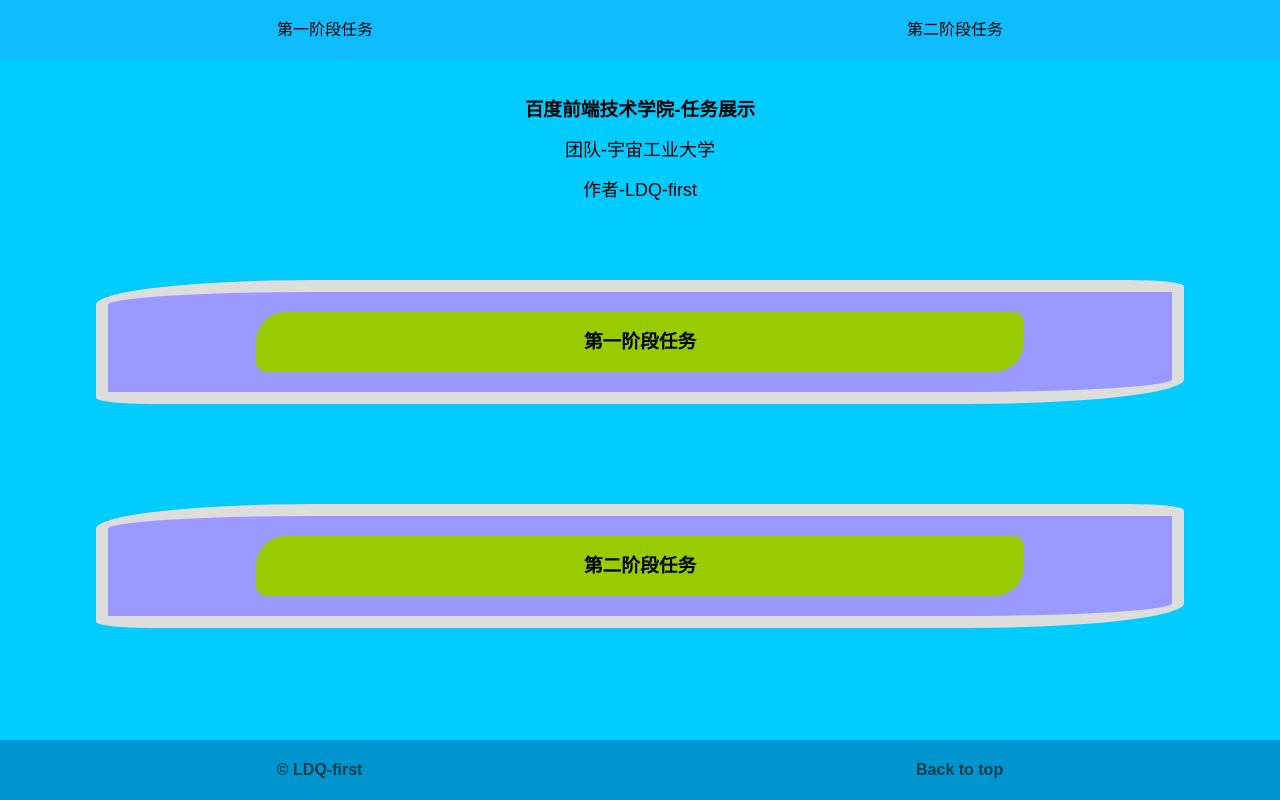
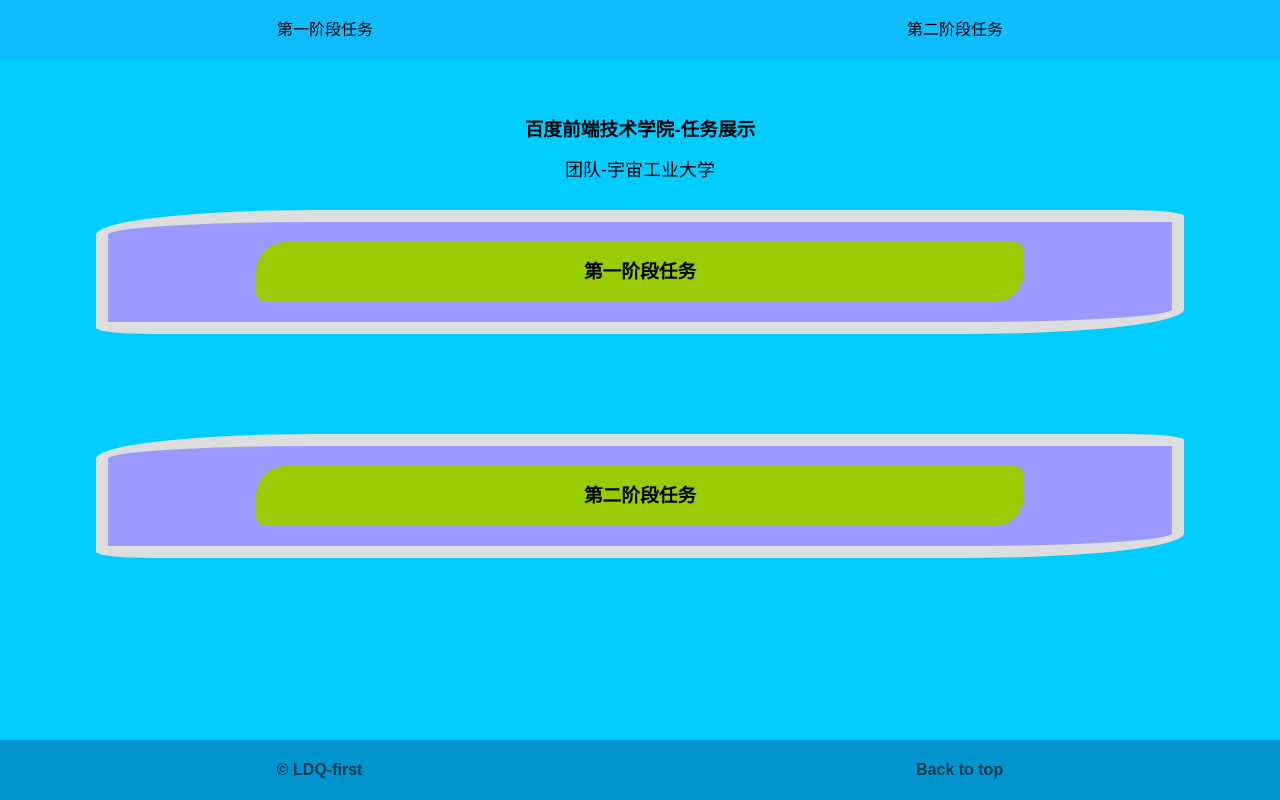
Before and after one commit to LDQ-first/IFE-Task, a plain HTML site: page index.html in a window 1280 px wide. Drawn offline with Linux system fonts and the light colour scheme.

Commit message:
小修改

```diff
--- a/css/style.css
+++ b/css/style.css
@@ -82,7 +82,7 @@ header nav li a:hover{
 
 .container{
 	width:100%;
-	padding-top: 0.3rem;
+	padding-top: 0.5rem;
 }
 
 
@@ -92,7 +92,7 @@ header nav li a:hover{
 
 .container .title{
 	width:100%;
-	height: 1.4rem;
+	height: 0.8rem;
 
 }
 
@@ -128,7 +128,7 @@ header nav li a:hover{
 
 .container .task{
 	width:80%;
-	margin:0.5rem auto 1rem;
+	margin:0.2rem auto 1rem;
 
 	border:12px solid #DDD;
 	padding:0.2rem;
--- a/index.html
+++ b/index.html
@@ -18,7 +18,6 @@
 	 	<section class="title">
 	 		<h1>百度前端技术学院-任务展示</h1>
 	 		<h2>团队-宇宙工业大学</h2>
-	 		<h2>作者-LDQ-first</h2>
 	 	</section>
 	 	<section id="first" class="task">
 	 		<h3>第一阶段任务</h3>
```
